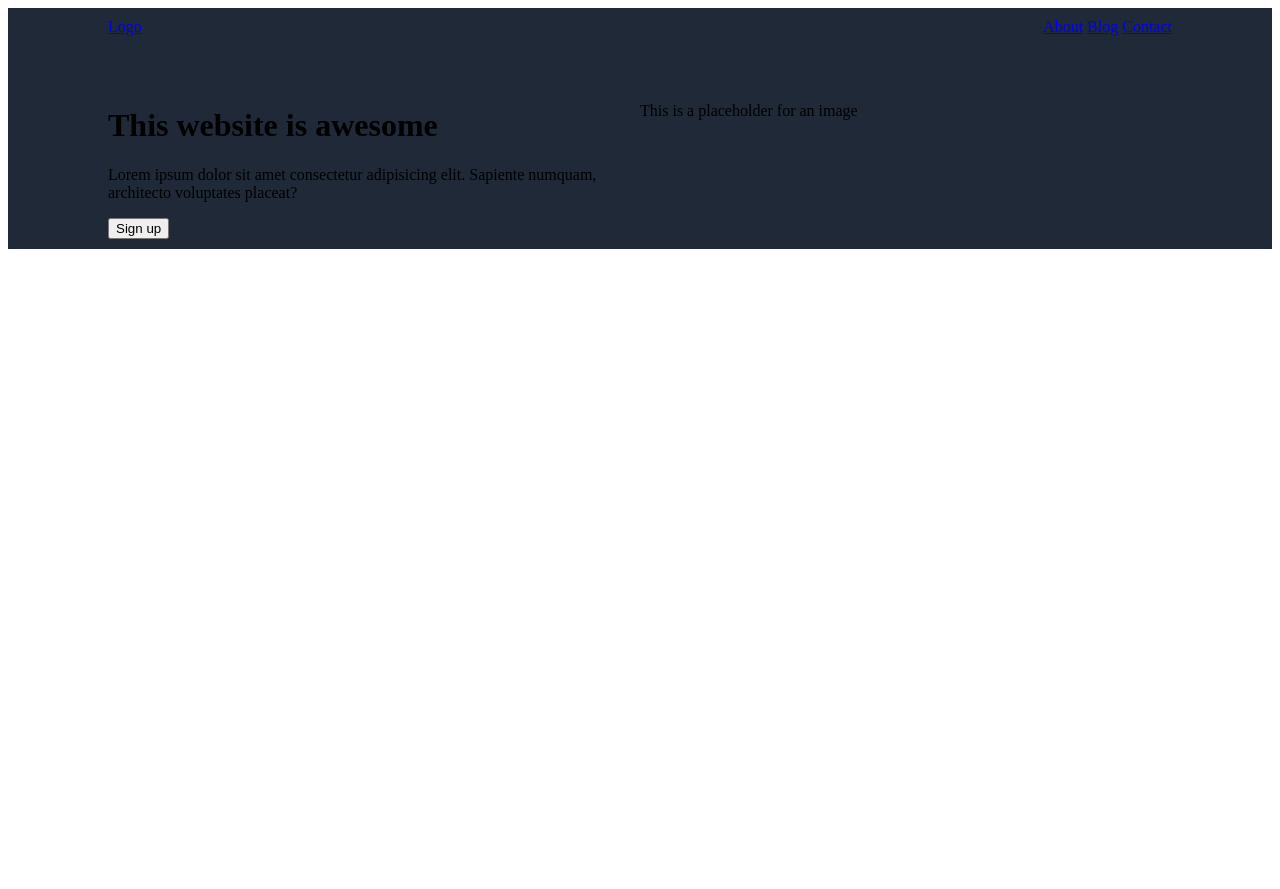
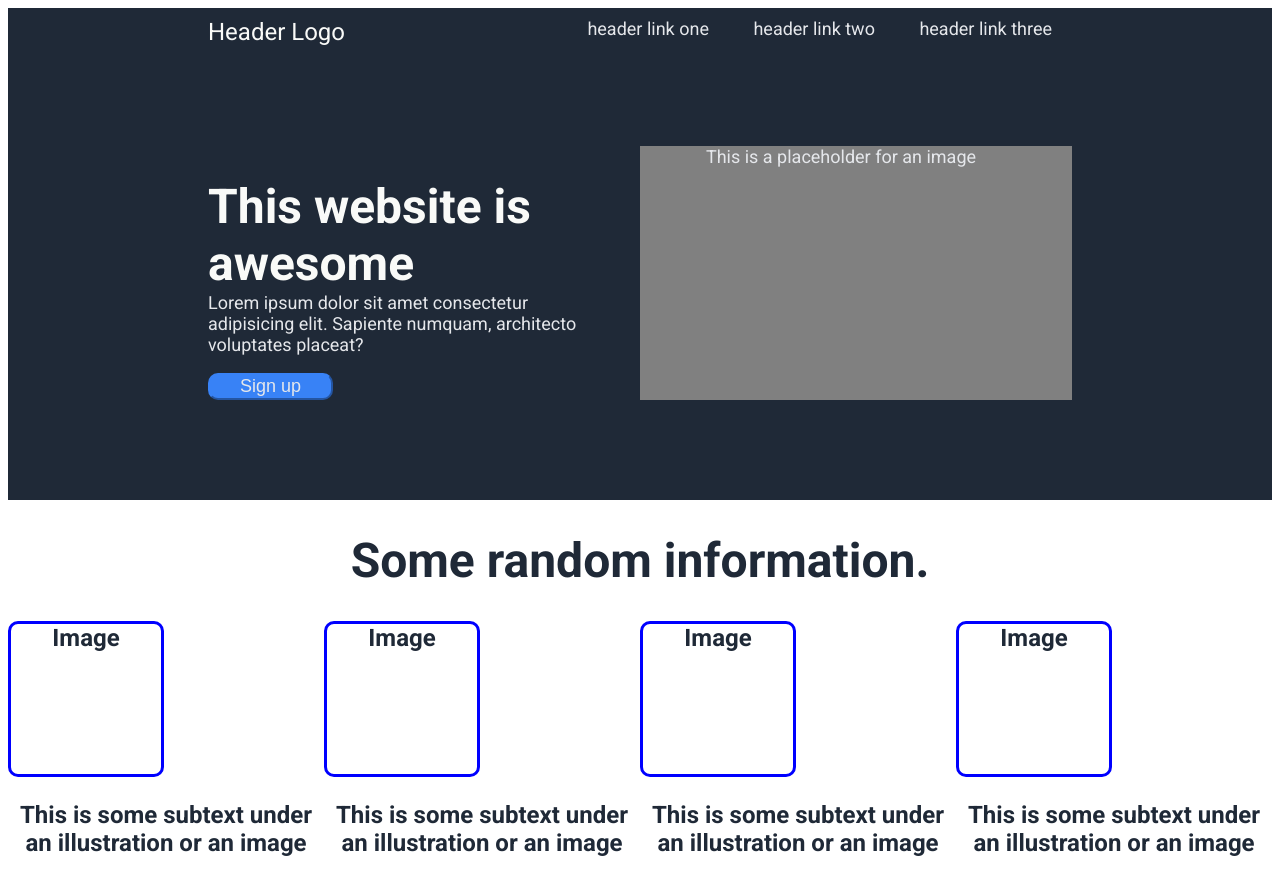
Before and after one commit to valens-carpentier/landing, a plain HTML site: page index.html in a window 1280 px wide. Before the commit the page ends 800 px from the top, so only its background shows below. Drawn offline with Linux system fonts and the light colour scheme.

Commit message:
finish header & started info section

```diff
--- a/index.html
+++ b/index.html
@@ -5,15 +5,16 @@
     <meta name="viewport" content="width=device-width, initial-scale=1.0">
     <title>Landing Page</title>
     <link rel="stylesheet" href="styles.css">
+    <link href="https://fonts.googleapis.com/css2?family=Roboto:wght@400;700&display=swap" rel="stylesheet">
 </head>
 <body>
     <div class="header">
         <nav class="menu">
-            <div><a href="logo">Logo</a></div>
-            <div>
-                <a href="about">About</a>
-                <a href="blog">Blog</a>
-                <a href="contact">Contact</a>
+            <div class="logo"><a>Header Logo</a></div>
+            <div class="links">
+                <a>header link one</a>
+                <a>header link two</a>
+                <a>header link three</a>
             </div>
         </nav>
 
@@ -21,12 +22,33 @@
             <div>
                 <h1>This website is awesome</h1>
                 <p>Lorem ipsum dolor sit amet consectetur adipisicing elit. Sapiente numquam, architecto voluptates placeat?</p>
-                <button class="favorite styled" type="button">Sign up</button>
+                <button class="button" type="button">Sign up</button>
             </div>
             <div class="image-placeholder">
                 <p>This is a placeholder for an image</p>
             </div>
         </div>
     </div>
+    <div class="section-1">
+        <h1>Some random information.</h1>
+        <div class="cases">
+            <div>
+                <div class="container">Image</div>
+                <p>This is some subtext under an illustration or an image</p>
+            </div>
+            <div>
+                <div class="container">Image</div>
+                <p>This is some subtext under an illustration or an image</p>
+            </div>
+            <div>
+                <div class="container">Image</div>
+                <p>This is some subtext under an illustration or an image</p>
+            </div>
+            <div>
+                <div class="container">Image</div>
+                <p>This is some subtext under an illustration or an image</p>
+            </div>
+        </div>
+    </div>
 </body>
 </html>
--- a/styles.css
+++ b/styles.css
@@ -1,18 +1,57 @@
+body {
+  font-family: 'Roboto', sans-serif;
+}
+
 .menu {
     display: flex;
   }
 
 .hero {
   display: flex;
-  margin-top: 50px;
+  margin-top: 100px;
+}
+
+.hero h1 {
+  font-size: 48px;
+  color: #f9faf8;
+  font-weight: bold;
+  margin-bottom: 0px;
+}
+
+.hero p {
+  margin-top: 0px;
+}
+
+.links {
+  font-size: 18px;
+  color: #e5e7eb;
+}
+
+.links a {
+  padding-left: 20px;
+  padding-right: 20px;
+}
+
+.logo {
+  font-size: 24px;
+  color: #f9faf8;
+}
+
+.hero p {
+  font-size: 18px;
+  color: #e5e7eb;
+}
+
+.hero div {
+  padding-right: 30px;
 }
 
 .header {
     flex: 1;
-    padding-left: 100px;
-    padding-right: 100px;
+    padding-left: 200px;
+    padding-right: 200px;
     padding-top: 10px;
-    padding-bottom: 10px;
+    padding-bottom: 100px;
     background-color: #1f2937;
   }
 
@@ -23,3 +62,38 @@
 .hero div {
   flex-basis: 100%;
 }
+
+.image-placeholder {
+  text-align: center;
+  background-color: grey;
+}
+
+.button {
+  color: #e5e7eb;
+  background-color: #3882f6;
+  border-radius: 10px;
+  font-size: 18px;
+  border-color: #3882f6;
+  padding-left: 30px;
+  padding-right: 30px;
+}
+
+.section-1 {
+  text-align: center;
+  font-size: 24px;
+  font-weight: bold;
+  color: #1f2937;
+  margin: 0px;
+}
+
+.cases {
+  display: flex;
+}
+
+.container {
+  border-color: blue;
+  border-style: solid;
+  border-radius: 10px;
+  height: 150px;
+  width: 150px;
+}
```
